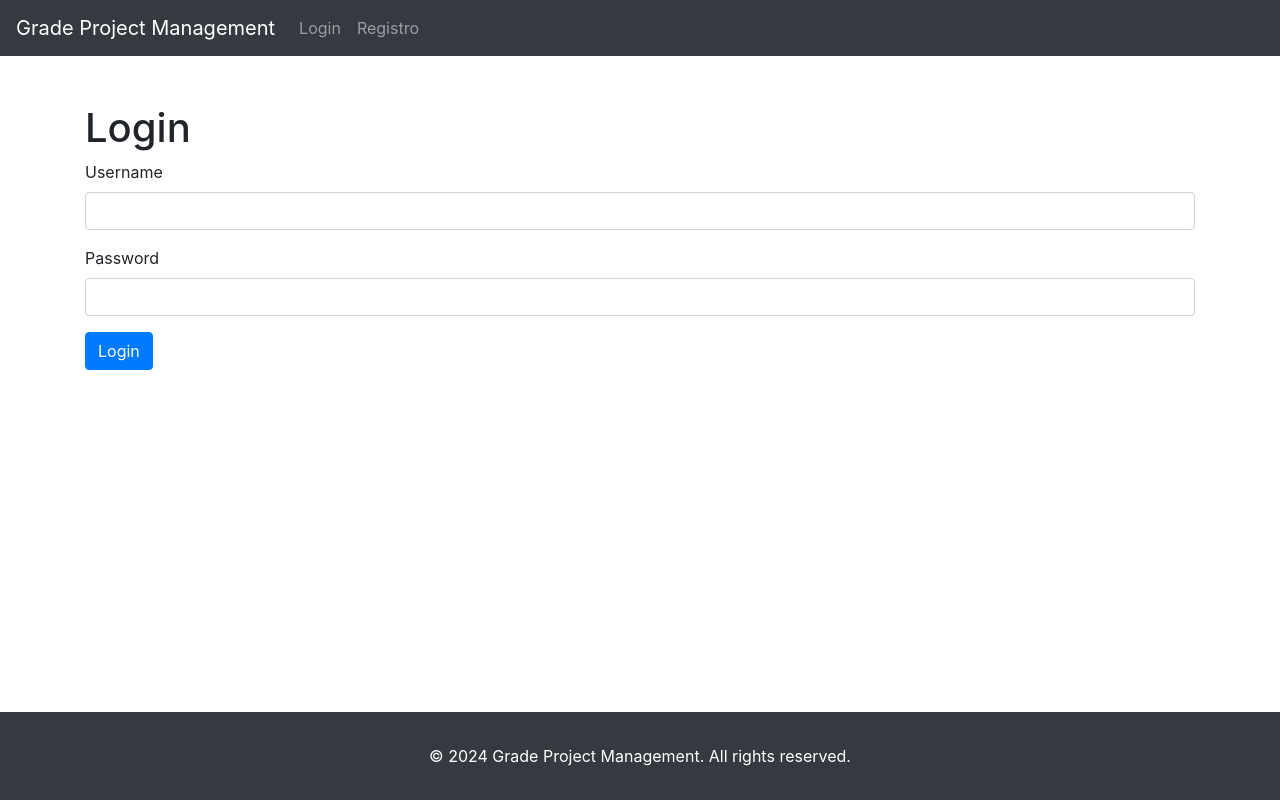
After one commit to zrcindy/gradeprojectmanagement, a Flask app: page /login in a window 1280 px wide. The commit adds this page. Run offline with Flask 3, Linux system fonts and the light colour scheme; some libraries are stand-ins or nearby versions.

Commit message:
Added registro, login forms and logout with proper Users table with roles

```diff
--- a/app/app.py
+++ b/app/app.py
@@ -1,4 +1,5 @@
 from flask import Flask, render_template, request, flash, redirect, url_for
+from werkzeug.security import generate_password_hash, check_password_hash
 from werkzeug.utils import secure_filename
 import mysql.connector
 import os
@@ -30,6 +31,63 @@ def get_db_connection():
 def hello_world():
     # Render the HTML template
     return render_template('index.html')
+
+@app.route('/registro', methods=['GET', 'POST'])
+def register():
+    if request.method == 'POST':
+        username = request.form['username']
+        password = request.form['password']
+        role = request.form['role']
+
+        if not username or not password or not role:
+            flash('All fields are required!', 'danger')
+        else:
+            hashed_password = generate_password_hash(password, method='sha256')
+            connection = get_db_connection()
+            cursor = connection.cursor()
+            try:
+                cursor.execute("INSERT INTO users (username, password, role) VALUES (%s, %s, %s)",
+                               (username, hashed_password, role))
+                connection.commit()
+                flash('Registration successful! Please login.', 'success')
+                return redirect(url_for('login'))
+            except mysql.connector.Error as err:
+                flash(f'Error: {err}', 'danger')
+            finally:
+                cursor.close()
+                connection.close()
+
+    return render_template('register.html')
+
+@app.route('/login', methods=['GET', 'POST'])
+def login():
+    if request.method == 'POST':
+        username = request.form['username']
+        password = request.form['password']
+
+        connection = get_db_connection()
+        cursor = connection.cursor()
+        cursor.execute("SELECT * FROM users WHERE username = %s", (username,))
+        user = cursor.fetchone()
+        cursor.close()
+        connection.close()
+
+        if user and check_password_hash(user[2], password):
+            session['user_id'] = user[0]
+            session['username'] = user[1]
+            session['role'] = user[3]
+            flash('Login successful!', 'success')
+            return redirect(url_for('home'))
+        else:
+            flash('Invalid username or password!', 'danger')
+
+    return render_template('login.html')
+
+@app.route('/logout')
+def logout():
+    session.clear()
+    flash('You have been logged out.', 'success')
+    return redirect(url_for('home'))
 
 @app.route('/ingresar-propuesta', methods=['GET', 'POST'])
 def ingresar_propuesta():
--- a/app/templates/base.html
+++ b/app/templates/base.html
@@ -15,6 +15,7 @@
         </button>
         <div class="collapse navbar-collapse" id="navbarNav">
             <ul class="navbar-nav">
+                {% if session['username'] %}
                     <li class="nav-item">
                         <a class="nav-link" href="/">Home</a>
                     </li>
@@ -30,6 +31,14 @@
                     <li class="nav-item">
                         <a class="nav-link" href="/consultar-proyecto">Consultar Proyecto</a>
                     </li>
+                {% else %}
+                    <li class="nav-item">
+                        <a class="nav-link" href="/login">Login</a>
+                    </li>
+                    <li class="nav-item">
+                        <a class="nav-link" href="/registro">Registro</a>
+                    </li>
+                {% endif %}
             </ul>
         </div>
     </nav>
--- /dev/null
+++ b/app/templates/login.html
@@ -0,0 +1,16 @@
+{% extends "base.html" %}
+
+{% block content %}
+<h1 class="mt-4">Login</h1>
+<form method="POST" action="/login">
+    <div class="mb-3">
+        <label for="username" class="form-label">Username</label>
+        <input type="text" class="form-control" id="username" name="username" required>
+    </div>
+    <div class="mb-3">
+        <label for="password" class="form-label">Password</label>
+        <input type="password" class="form-control" id="password" name="password" required>
+    </div>
+    <button type="submit" class="btn btn-primary">Login</button>
+</form>
+{% endblock %}
```
Also changed, not shown: app/templates/registro.html (added, +23 -0 lines). Lines whose indentation alone changed are shown as unchanged.
